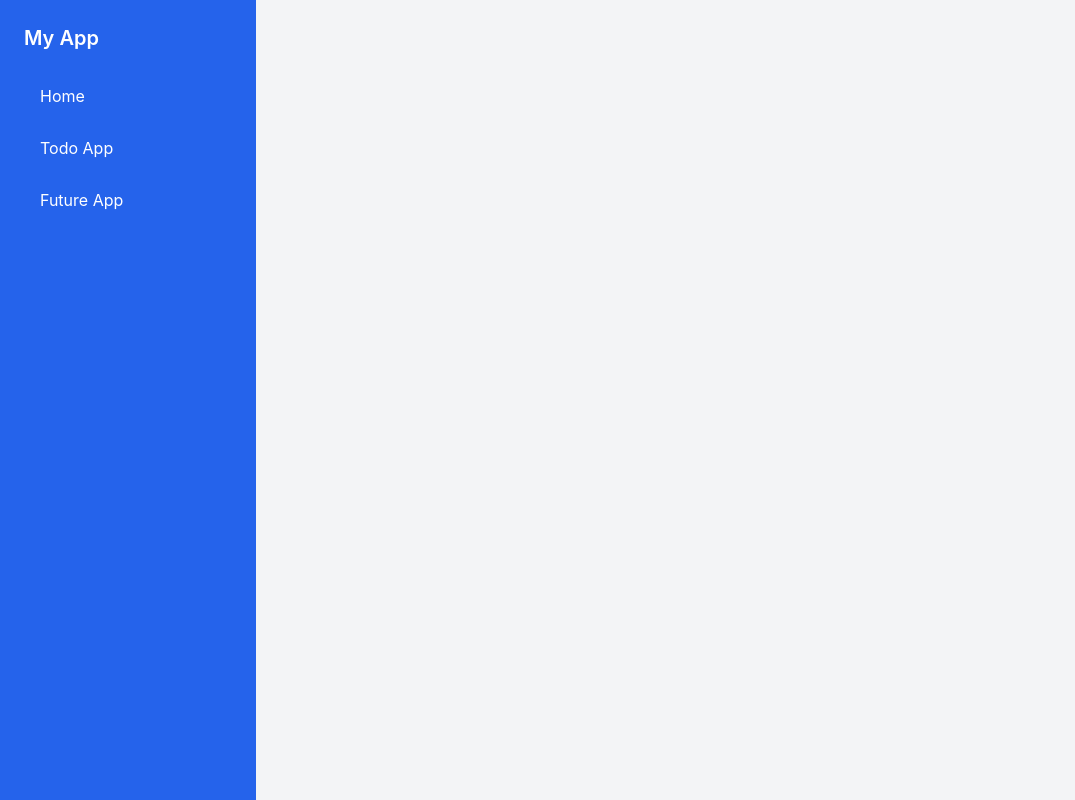
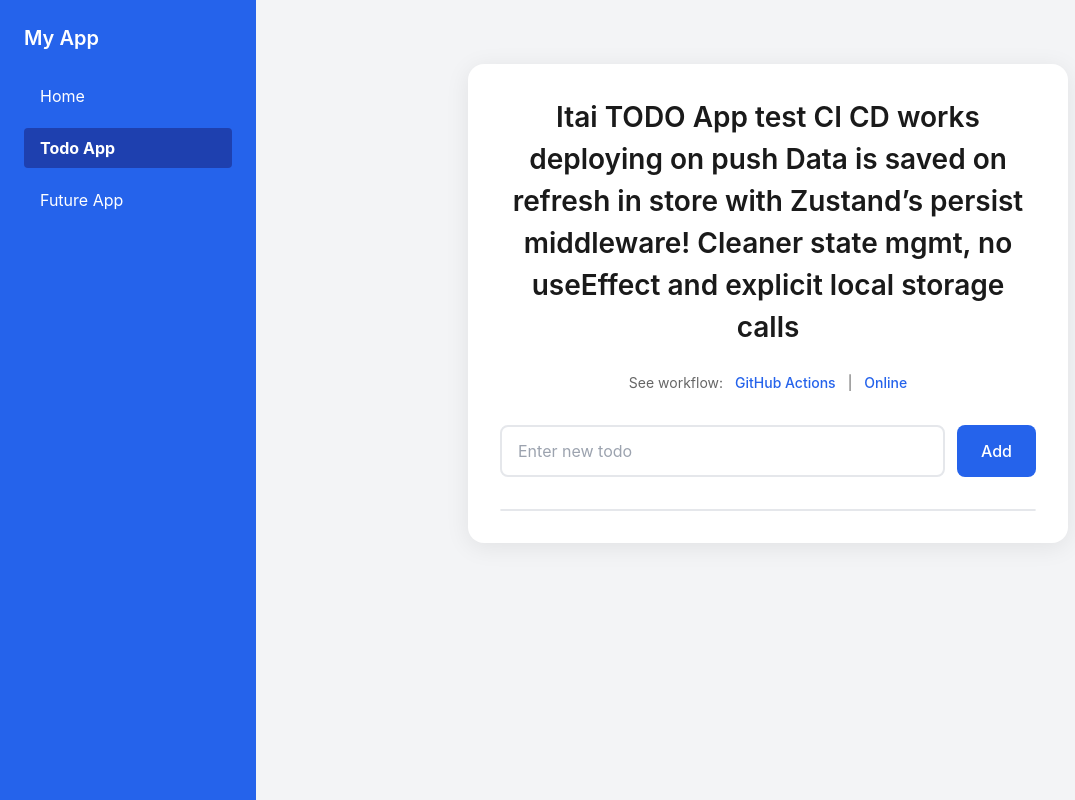
Before and after one commit to itaiRoded2/itai-react-playground, a React (Create React App) app: page /todos in a window 1280 px wide. Shown: the whole page, without its empty margins (0-1075 px from the left). Built offline with nearby package versions, Linux system fonts and the light colour scheme.

Commit message:
all good now i think

```diff
--- a/src/App.tsx
+++ b/src/App.tsx
@@ -13,7 +13,7 @@ export default function App() {
         <Suspense fallback={<div className="p-6">Loading content...</div>}>
           <Routes>
             <Route path="/" element={<MainContent />} />
-            <Route path="/todo" element={<ItaiReactApp />} />
+            <Route path="/todos" element={<ItaiReactApp />} />
           </Routes>
         </Suspense>
       </main>
--- a/src/AppWrapper.tsx
+++ b/src/AppWrapper.tsx
@@ -1,16 +1,13 @@
 import App from "App";
 import React from "react";
-import { BrowserRouter, Routes, Route, Navigate } from "react-router-dom";
+import { BrowserRouter, Routes, Route } from "react-router-dom";
 
 function AppWrapper() {
   return (
+    // <BrowserRouter basename="/itai-build-todo-app">
     <BrowserRouter>
       <Routes>
-        <Route
-          path="/"
-          element={<Navigate to="/itai-build-todo-app/" replace />}
-        />
-        <Route path="/itai-build-todo-app/*" element={<App />} />
+        <Route path="/*" element={<App />} />
       </Routes>
     </BrowserRouter>
   );
--- a/src/app/pages/MainContent.tsx
+++ b/src/app/pages/MainContent.tsx
@@ -10,8 +10,8 @@ export default function MainContent() {
       transition={{ duration: 0.5 }}
       className="p-6"
     >
-      <h1 className="text-2xl font-bold mb-4">Main Content</h1>
-      <p>This content fades in smoothly when mounted.</p>
+      <h1 className="text-2xl font-bold mb-4"> Main Content </h1>
+      <p> This content fades in smoothly when mounted.</p>
     </motion.div>
   );
 }
--- a/src/components/Sidebar.tsx
+++ b/src/components/Sidebar.tsx
@@ -1,11 +1,9 @@
+// Sidebar.tsx
 import React from "react";
 import { NavLink, useLocation } from "react-router-dom";
 
 export default function Sidebar() {
   const location = useLocation();
-
-  // Optional: log current path or use it for other UI logic
-  console.log("Current path:", location.pathname);
 
   return (
     <aside className="w-64 bg-blue-600 text-white p-6 min-h-screen">
@@ -27,7 +25,7 @@ export default function Sidebar() {
           </li>
           <li>
             <NavLink
-              to="/todo"
+              to="/todos"
               className={({ isActive }) =>
                 isActive
                   ? "block px-4 py-2 rounded bg-blue-800 font-bold"
--- a/src/index.js
+++ b/src/index.js
@@ -3,18 +3,18 @@ import ReactDOM from "react-dom/client";
 // import "./index.css";
 // import ItaiReactApp from "./app/pages/ItaiReactApp";
 import reportWebVitals from "./reportWebVitals";
-import App from "App";
+//import App from "App";
 import { BrowserRouter } from "react-router-dom";
+import AppWrapper from "AppWrapper";
 
 const root = ReactDOM.createRoot(document.getElementById("root"));
 const basename = process.env.NODE_ENV === 'production' ? '/itai-build-todo-app/' : '/';
 
 root.render(
   <React.StrictMode>
-    <BrowserRouter basename={basename}>
-      {/* <ItaiReactApp /> */}
-      <App />
-    </BrowserRouter>
+    {/* <ItaiReactApp /> */}
+    <AppWrapper />
+    {/* <App /> */}
   </React.StrictMode>
 );
 
```
